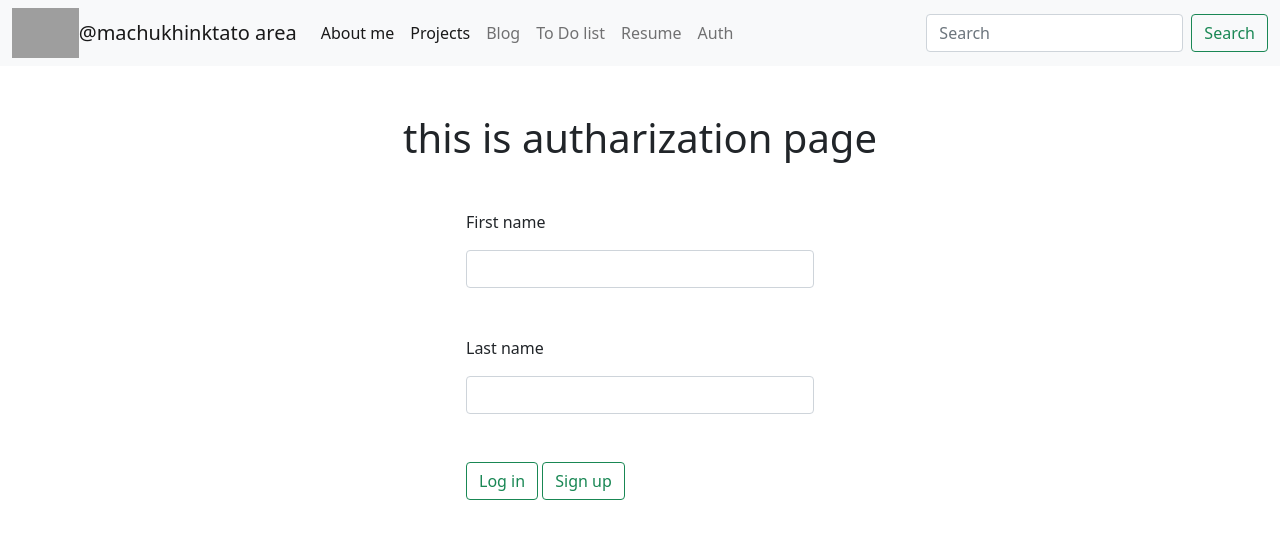
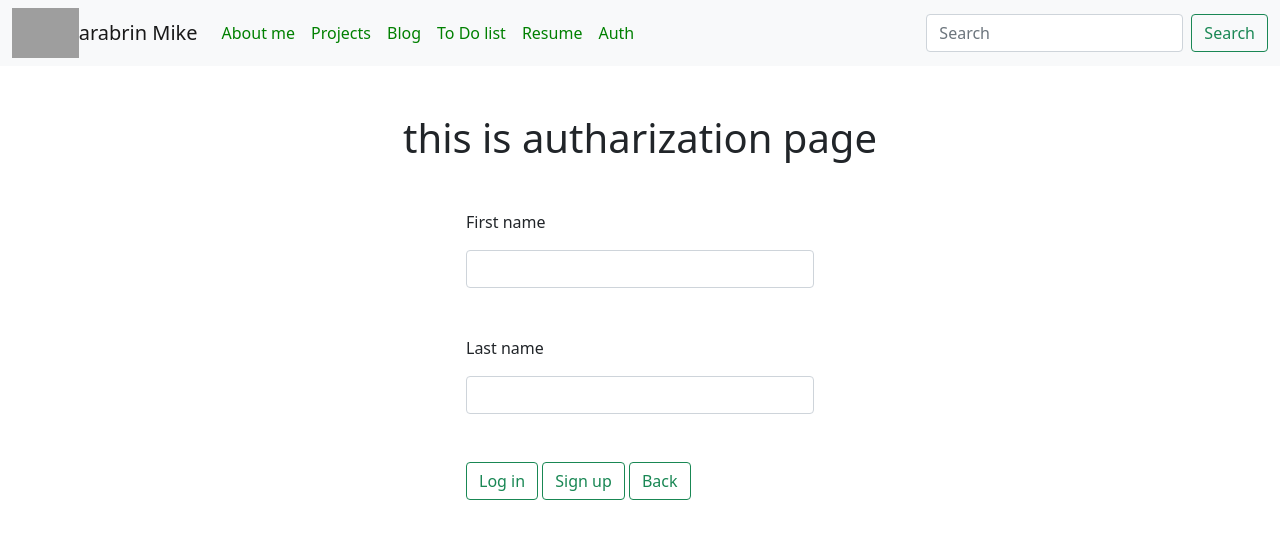
Before and after one commit to machukhinktato/personal-portfolio-ondj, a Django app: page /auth/ in a window 1280 px wide. Shown: the top 539 px of the page. Run offline with Django 3.2, Linux system fonts and the light colour scheme; grey boxes are pictures that could not be loaded.

Commit message:
all works project in  progress

```diff
--- a/authapp/templates/authapp/auth.html
+++ b/authapp/templates/authapp/auth.html
@@ -22,9 +22,16 @@
             </div>
         {% endfor %}
         <div class="container col-4 mt-5">
-            <button type="submit" class="btn btn-outline-success">Log in</button>
+            {#            <button type="submit" class="btn btn-outline-success">Log in#}
+            <a href="#" style="text-decoration: none;" class="btn btn-outline-success" type="submit">
+                Log in
+            </a>
+            {#            </button>#}
             <a href="#" style="text-decoration: none;" class="btn btn-outline-success">
                 Sign up
+            </a>
+            <a href="#" style="text-decoration: none;" class="btn btn-outline-success">
+                Back
             </a>
         </div>
     </form>
--- a/templates/base.html
+++ b/templates/base.html
@@ -8,9 +8,9 @@
     <meta http-equiv="X-UA-Compatible" content="ie=edge">
     <link href="https://cdn.jsdelivr.net/npm/bootstrap@5.0.0-beta1/dist/css/bootstrap.min.css" rel="stylesheet"
           integrity="sha384-giJF6kkoqNQ00vy+HMDP7azOuL0xtbfIcaT9wjKHr8RbDVddVHyTfAAsrekwKmP1" crossorigin="anonymous">
-    <link rel="shortcut icon" href="{% static 'img/focal.jpg' %}" type="image/png" sizes="76x76">
+    <link rel="shortcut icon" href="{% static 'img/t_rune.jpg' %}" type="image/png" sizes="76x76">
     {% block title %}
-        <title>@machukhinktato</title>
+        <title>@miket</title>
     {% endblock %}
 
 </head>
@@ -19,9 +19,9 @@
 <nav class="navbar navbar-expand-lg navbar-light bg-light">
     <div class="container-fluid">
         <a href="{% url 'index' %}">
-            <img src="{% static 'img/focal.jpg' %}" height=50 alt="">
+            <img src="{% static 'img/t_rune_with_bg_wh.png' %}" height=50 alt="">
         </a>
-        <a class="navbar-brand" href="{% url 'index' %}">@machukhinktato area</a>
+        <a class="navbar-brand" href="{% url 'index' %}">arabrin Mike</a>
         <button class="navbar-toggler" type="button" data-bs-toggle="collapse" data-bs-target="#navbarSupportedContent"
                 aria-controls="navbarSupportedContent" aria-expanded="false" aria-label="Toggle navigation">
             <span class="navbar-toggler-icon"></span>
@@ -29,22 +29,22 @@
         <div class="collapse navbar-collapse" id="navbarSupportedContent">
             <ul class="navbar-nav me-auto mb-2 mb-lg-0">
                 <li class="nav-item">
-                    <a class="nav-link active" aria-current="page" href="#">About me</a>
+                    <a class="nav-link active" aria-current="page" href="#" style="color: green;">About me</a>
                 </li>
                 <li class="nav-item">
-                    <a class="nav-link active" aria-current="page" href="{% url 'index' %}">Projects</a>
+                    <a class="nav-link active" aria-current="page" href="{% url 'index' %}" style="color: green;">Projects</a>
                 </li>
                 <li class="nav-item">
-                    <a class="nav-link" href="{% url 'all_blogs' %}">Blog</a>
+                    <a class="nav-link" href="{% url 'all_blogs' %}" style="color: green;">Blog</a>
                 </li>
                 <li class="nav-item">
-                    <a class="nav-link" href="{% url 'todo_url' %}">To Do list</a>
+                    <a class="nav-link" href="{% url 'todo_url' %}" style="color: green;">To Do list</a>
                 </li>
                 <li class="nav-item">
-                    <a class="nav-link" href="{% static 'resume.pdf' %}" target="_blank">Resume</a>
+                    <a class="nav-link" href="{% static 'resume.pdf' %}" target="_blank" style="color: green;">Resume</a>
                 </li>
                 <li>
-                    <a class="nav-link" href="{% url 'authapp:auth_main_url' %}">Auth</a>
+                    <a class="nav-link" href="{% url 'authapp:auth_main_url' %}" style="color: green;">Auth</a>
                 </li>
                 {#                <li class="nav-item dropdown">#}
                 {#                    <a class="nav-link dropdown-toggle" href="#" id="navbarDropdown" role="button"#}
```
